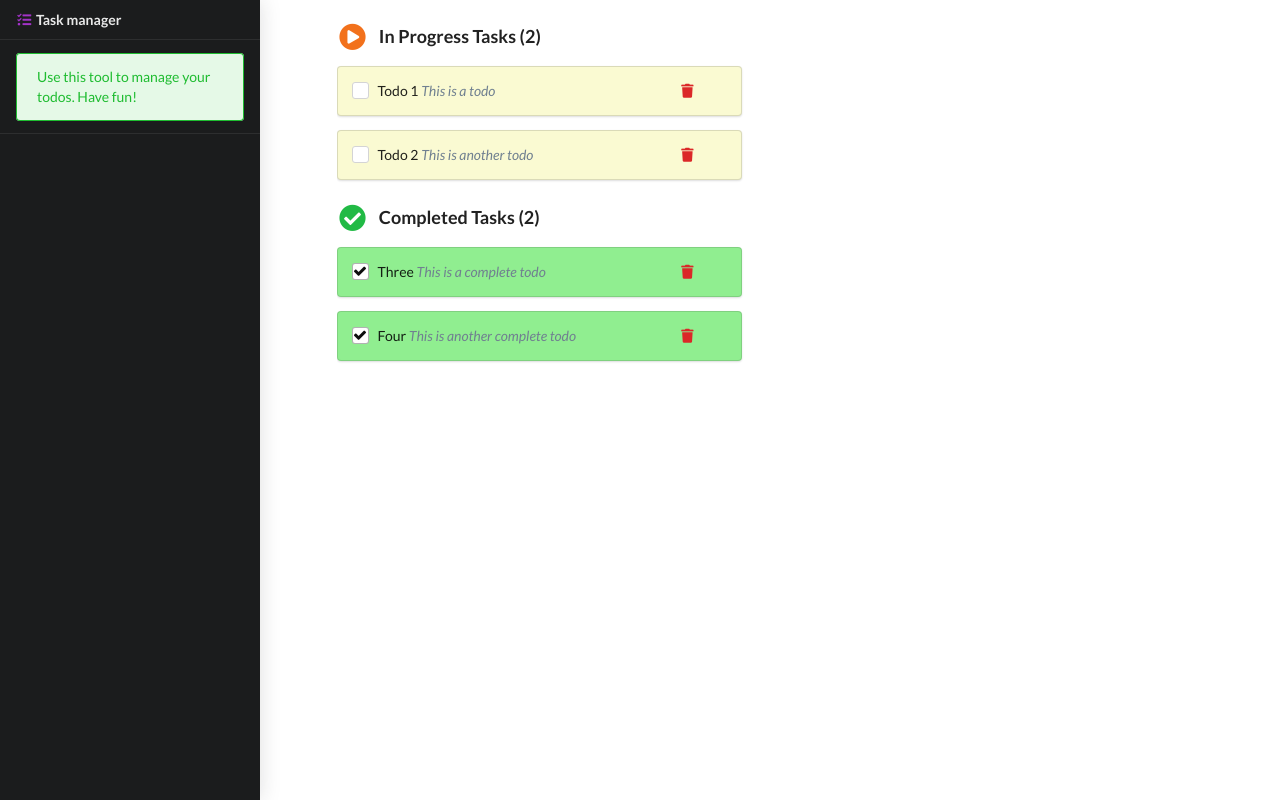
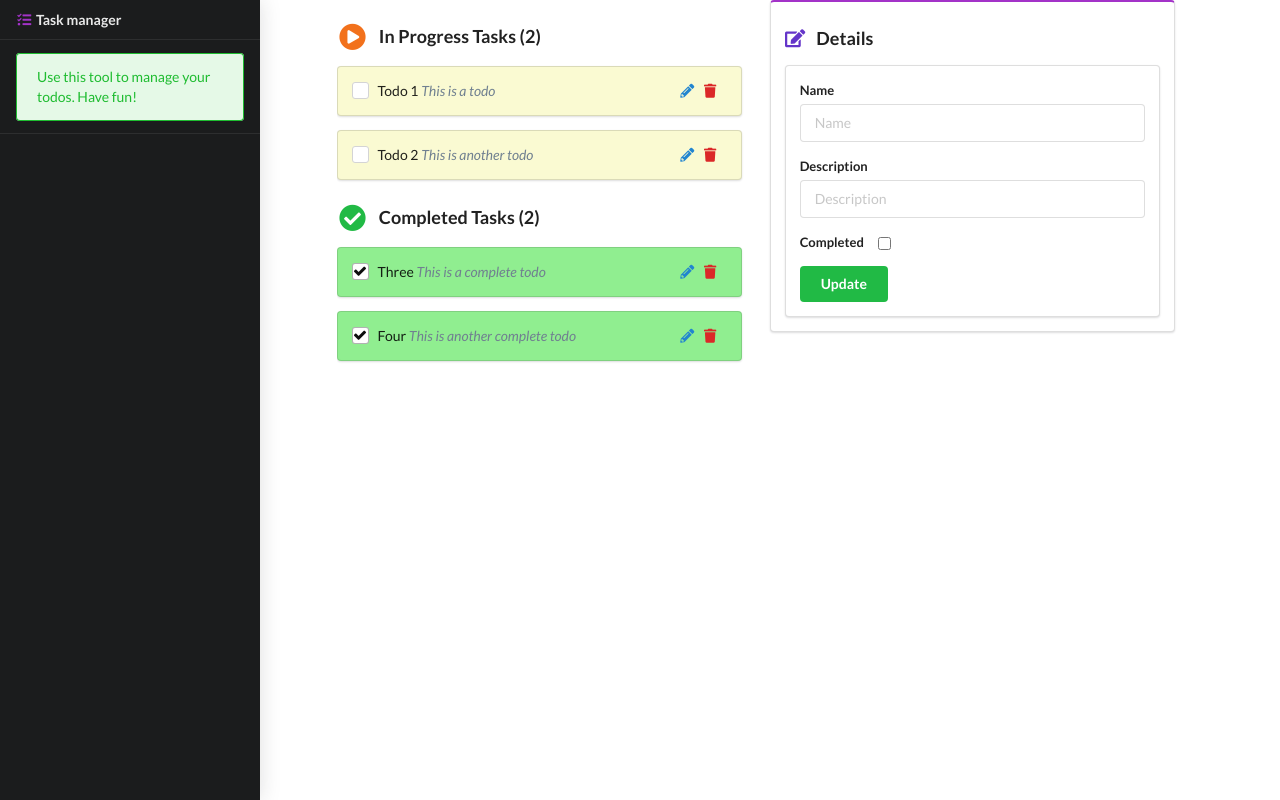
Before and after one commit to glebson1988/task-manager-vue, a plain HTML site: page index.html in a window 1280 px wide. Drawn offline with nearby package versions, Linux system fonts and the light colour scheme.

Commit message:
editing tasks

```diff
--- a/app.js
+++ b/app.js
@@ -14,6 +14,7 @@ var app = new Vue({
                         </div>
                       </div>
                       <div class="right floated three wide column">
+                        <i class="icon pencil blue" alt="Edit" v-on:click="$root.editTask($event, task.id)"></i>
                         <i class="icon trash red" alt="Delete" v-on:click="$root.deleteTask($event, task.id)"></i>
                       </div>
                     </div>
@@ -28,7 +29,7 @@ var app = new Vue({
             {id: 3, name: 'Three', description: 'This is a complete todo', completed: true},
             {id: 4, name: 'Four', description: 'This is another complete todo', completed: true}
         ],
-        message: 'Hello world!'
+        task: {}
     },
     computed: {
         completedTasks: function () {
@@ -48,6 +49,13 @@ var app = new Vue({
                 task.completed = !task.completed;
             }
         },
+        editTask: function (event, id) {
+            let task = this.tasks.find(item => item.id == id);
+
+            if (task) {
+                this.task = { id: id, name: task.name, description: task.description, completed: task.completed  };
+            }
+        },
         deleteTask: function (event, id) {
             event.stopImmediatePropagation();
 
--- a/index.html
+++ b/index.html
@@ -35,7 +35,42 @@
               <task v-bind:task="task" v-for="task in completedTasks" v-bind:key="task.id" />
             </div>
           </div>
-          <div class="six wide column"></div>
+          <div class="six wide column">
+            <div id="editor" class="details ui raise segment purple">
+              <div class="ui header grid">
+                <div class="left nine wide column">
+                  <i class="icon edit violet"></i>Details
+                </div>
+                <div class="right float five wide column">
+
+                </div>
+              </div>
+              <div class="ui segment">
+                <form class="ui form">
+
+                  <input type="hidden" name="id" v-model="task.id" />
+
+                  <div class="field">
+                    <label>Name</label>
+                    <input type="text" name="name" placeholder="Name" required="true" v-model="task.name" />
+                  </div>
+
+                  <div class="field">
+                    <label>Description</label>
+                    <input type="text" name="description " placeholder="Description" required="true" v-model="task.description" />
+                  </div>
+
+                  <div class="field inline">
+                    <label>Completed</label>
+                    <input type="checkbox" name="completed" v-model="task.completed" />
+                  </div>
+
+                  <button class="ui button green" type="submit">Update</button>
+
+                </form>
+              </div>
+            </div>
+          </div>
         </div>
       </div>
     </div>
```
